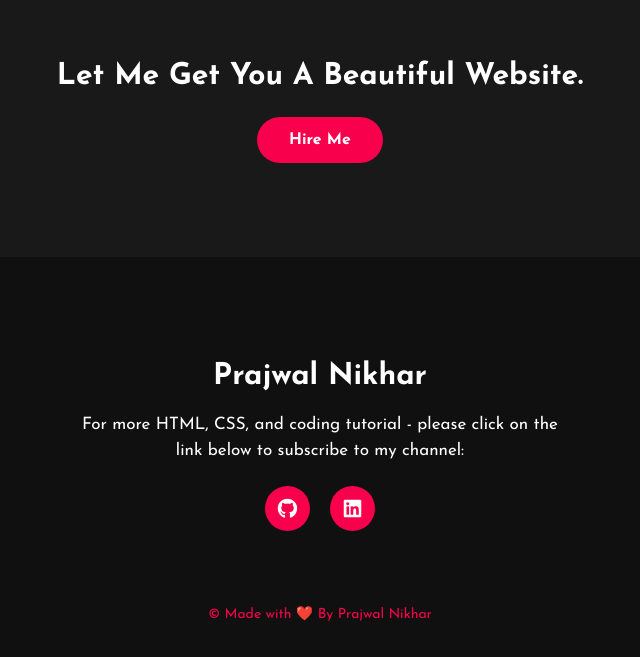
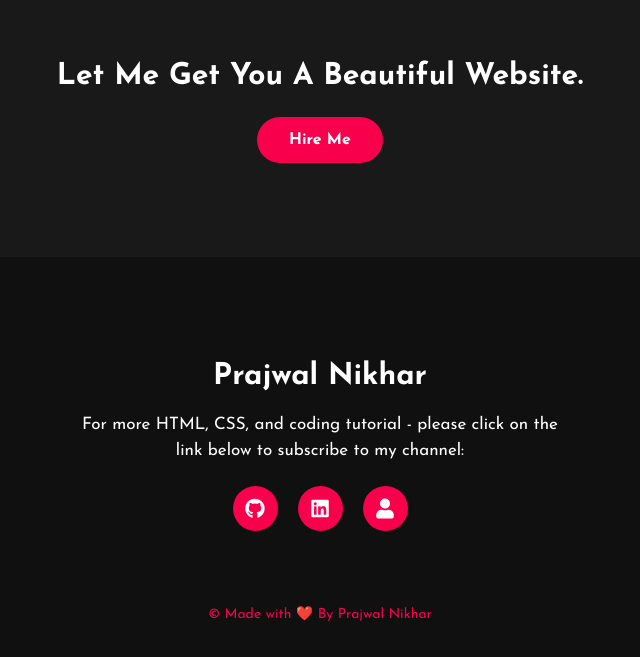
Before and after one commit to jjeerryyy28/Web-Development, a plain HTML site: page index.html in a window 1280 px wide. Shown: the part 2297-2954 px from the top of the page, without its empty margins (320-960 px from the left). Drawn offline with Linux system fonts and the light colour scheme.

Commit message:
Update index.html

```diff
--- a/index.html
+++ b/index.html
@@ -113,6 +113,7 @@
 		<div class="social">
 			<a href="https://github.com/jjeerryyy28"><i class="fab fa-github"></i></a>
 			<a href="https://www.linkedin.com/in/prajwalnikhar/"><i class="fab fa-linkedin"></i></a>
+			<a href="https://olympus.mygreatlearning.com/eportfolio"><i class="fas fa-user"></i></a>
 
 		</div>
 		<p class="end">&copy; Made with ❤️ By Prajwal Nikhar</p>
```
